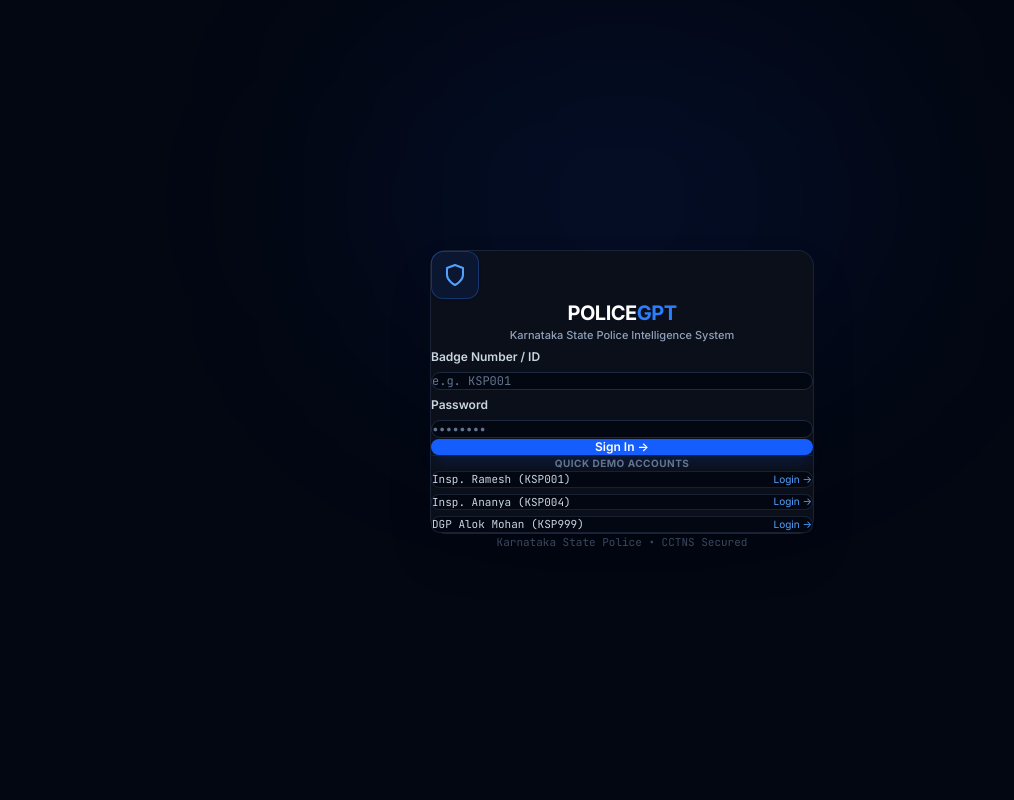
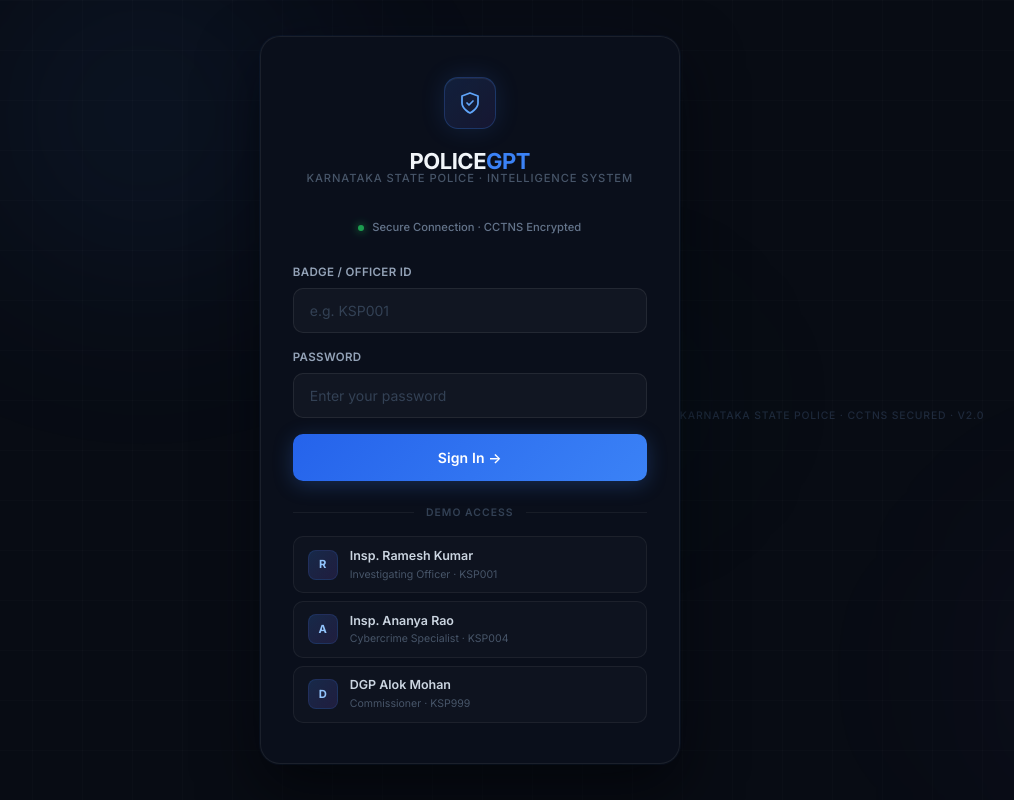
Before and after one commit to CapedCrusader77/Datathon, a Next.js app in the folder frontend/: page / in a window 1280 px wide. Shown: the whole page, without its empty margins (18-1032 px from the left). Built offline with nearby package versions, Linux system fonts and the light colour scheme.

Commit message:
Redesign: premium dark login page with animations, demo accounts

```diff
--- a/frontend/src/app/page.tsx
+++ b/frontend/src/app/page.tsx
@@ -1,5 +1,5 @@
 "use client";
-import { useState } from "react";
+import { useState, useEffect } from "react";
 import { useRouter } from "next/navigation";
 
 export default function LoginPage() {
@@ -8,6 +8,11 @@ export default function LoginPage() {
   const [password, setPassword] = useState("");
   const [loading, setLoading] = useState(false);
   const [error, setError] = useState("");
+  const [mounted, setMounted] = useState(false);
+
+  useEffect(() => {
+    setMounted(true);
+  }, []);
 
   const handleLogin = async (e: React.FormEvent) => {
     e.preventDefault();
@@ -42,7 +47,6 @@ export default function LoginPage() {
       );
       router.push("/dashboard");
     } catch {
-      // Demo fallback for instant offline/hackathon testing
       if (badge && password) {
         localStorage.setItem("pgpt_token", "demo_jwt_token_ksp_2024");
         localStorage.setItem(
@@ -72,56 +76,394 @@ export default function LoginPage() {
   };
 
   const quickLogin = (badgeId: string, pass: string, name: string, role: string) => {
-    setBadge(badgeId);
-    setPassword(pass);
     setLoading(true);
     localStorage.setItem("pgpt_token", "demo_jwt_token_ksp_2024");
     localStorage.setItem(
       "pgpt_officer",
       JSON.stringify({ name, role, badge: badgeId })
     );
-    setTimeout(() => {
-      router.push("/dashboard");
-    }, 300);
+    setTimeout(() => router.push("/dashboard"), 400);
   };
 
+  const demoAccounts = [
+    { id: "KSP001", pass: "police123", name: "Insp. Ramesh Kumar", role: "Investigating Officer", initial: "R" },
+    { id: "KSP004", pass: "police123", name: "Insp. Ananya Rao", role: "Cybercrime Specialist", initial: "A" },
+    { id: "KSP999", pass: "admin123", name: "DGP Alok Mohan", role: "Commissioner", initial: "D" },
+  ];
+
   return (
-    <div className="min-h-screen bg-[#030712] text-slate-100 flex flex-col items-center justify-center p-4 relative overflow-hidden font-sans selection:bg-blue-600 selection:text-white">
-      {/* Background Subtle Gradient Glow */}
-      <div className="absolute top-1/4 left-1/2 -translate-x-1/2 -translate-y-1/2 w-[500px] h-[300px] bg-blue-600/10 rounded-full blur-[120px] pointer-events-none" />
+    <>
+      <style>{`
+        @import url('https://fonts.googleapis.com/css2?family=Inter:wght@300;400;500;600;700&display=swap');
 
-      {/* Main Centered Login Card */}
-      <div className="w-full max-w-sm bg-[#0b0f19] border border-slate-800/80 rounded-2xl p-7 shadow-2xl relative z-10 space-y-6">
+        *, *::before, *::after { box-sizing: border-box; margin: 0; padding: 0; }
 
-        {/* Top Logo & Title */}
-        <div className="text-center space-y-2">
-          <div className="w-12 h-12 mx-auto rounded-xl bg-blue-600/10 border border-blue-500/30 flex items-center justify-center text-blue-400 shadow-sm">
-            <svg width="24" height="24" viewBox="0 0 24 24" fill="none" stroke="currentColor" strokeWidth="2" strokeLinecap="round" strokeLinejoin="round">
+        body { background: #080c14; }
+
+        .login-root {
+          min-height: 100vh;
+          background: #080c14;
+          display: flex;
+          align-items: center;
+          justify-content: center;
+          font-family: 'Inter', system-ui, -apple-system, sans-serif;
+          padding: 1.5rem;
+          position: relative;
+          overflow: hidden;
+        }
+
+        /* Animated background blobs */
+        .bg-blob {
+          position: absolute;
+          border-radius: 50%;
+          filter: blur(100px);
+          pointer-events: none;
+          opacity: 0;
+          transition: opacity 1.2s ease;
+        }
+        .bg-blob.visible { opacity: 1; }
+
+        .blob-1 {
+          width: 500px; height: 400px;
+          background: radial-gradient(circle, rgba(59,130,246,0.12) 0%, transparent 70%);
+          top: -100px; left: -100px;
+          animation: drift1 18s ease-in-out infinite alternate;
+        }
+        .blob-2 {
+          width: 400px; height: 400px;
+          background: radial-gradient(circle, rgba(139,92,246,0.08) 0%, transparent 70%);
+          bottom: -80px; right: -80px;
+          animation: drift2 22s ease-in-out infinite alternate;
+        }
+        .blob-3 {
+          width: 300px; height: 300px;
+          background: radial-gradient(circle, rgba(16,185,129,0.06) 0%, transparent 70%);
+          top: 50%; left: 50%; transform: translate(-50%, -50%);
+          animation: pulse-blob 8s ease-in-out infinite;
+        }
+
+        @keyframes drift1 {
+          0% { transform: translate(0, 0); }
+          100% { transform: translate(60px, 80px); }
+        }
+        @keyframes drift2 {
+          0% { transform: translate(0, 0); }
+          100% { transform: translate(-60px, -60px); }
+        }
+        @keyframes pulse-blob {
+          0%, 100% { transform: translate(-50%, -50%) scale(1); opacity: 0.6; }
+          50% { transform: translate(-50%, -50%) scale(1.3); opacity: 1; }
+        }
+
+        /* Grid lines subtle overlay */
+        .grid-overlay {
+          position: absolute;
+          inset: 0;
+          background-image:
+            linear-gradient(rgba(255,255,255,0.015) 1px, transparent 1px),
+            linear-gradient(90deg, rgba(255,255,255,0.015) 1px, transparent 1px);
+          background-size: 50px 50px;
+          pointer-events: none;
+        }
+
+        /* Main card */
+        .card {
+          position: relative;
+          z-index: 10;
+          width: 100%;
+          max-width: 420px;
+          background: rgba(11, 16, 28, 0.95);
+          border: 1px solid rgba(255,255,255,0.07);
+          border-radius: 20px;
+          padding: 2.5rem 2rem;
+          box-shadow:
+            0 0 0 1px rgba(59,130,246,0.05),
+            0 25px 60px rgba(0,0,0,0.6),
+            0 0 80px rgba(59,130,246,0.04);
+          opacity: 0;
+          transform: translateY(20px);
+          transition: opacity 0.6s ease, transform 0.6s ease;
+        }
+        .card.visible {
+          opacity: 1;
+          transform: translateY(0);
+        }
+
+        /* Logo area */
+        .logo-wrap {
+          display: flex;
+          flex-direction: column;
+          align-items: center;
+          gap: 1rem;
+          margin-bottom: 2rem;
+        }
+
+        .logo-icon {
+          width: 52px; height: 52px;
+          background: linear-gradient(135deg, rgba(59,130,246,0.15), rgba(139,92,246,0.1));
+          border: 1px solid rgba(59,130,246,0.25);
+          border-radius: 14px;
+          display: flex;
+          align-items: center;
+          justify-content: center;
+          color: #60a5fa;
+          box-shadow: 0 0 24px rgba(59,130,246,0.15), inset 0 1px 0 rgba(255,255,255,0.06);
+        }
+
+        .logo-title {
+          font-size: 1.375rem;
+          font-weight: 700;
+          color: #f1f5f9;
+          letter-spacing: -0.5px;
+        }
+        .logo-title span { color: #3b82f6; }
+
+        .logo-sub {
+          font-size: 0.7rem;
+          color: #475569;
+          letter-spacing: 0.08em;
+          font-weight: 500;
+          text-transform: uppercase;
+          margin-top: -0.5rem;
+        }
+
+        /* Status indicator */
+        .status-bar {
+          display: flex;
+          align-items: center;
+          justify-content: center;
+          gap: 0.5rem;
+          margin-bottom: 1.75rem;
+          font-size: 0.7rem;
+          color: #64748b;
+          font-weight: 500;
+        }
+        .status-dot {
+          width: 6px; height: 6px;
+          border-radius: 50%;
+          background: #22c55e;
+          box-shadow: 0 0 8px #22c55e;
+          animation: blink 2.5s ease-in-out infinite;
+        }
+        @keyframes blink {
+          0%, 100% { opacity: 1; }
+          50% { opacity: 0.3; }
+        }
+
+        /* Form fields */
+        .field { margin-bottom: 1rem; }
+
+        .field label {
+          display: block;
+          font-size: 0.72rem;
+          font-weight: 600;
+          color: #94a3b8;
+          margin-bottom: 0.4rem;
+          letter-spacing: 0.03em;
+          text-transform: uppercase;
+        }
+
+        .field input {
+          width: 100%;
+          background: rgba(255,255,255,0.03);
+          border: 1px solid rgba(255,255,255,0.08);
+          border-radius: 10px;
+          padding: 0.7rem 1rem;
+          font-size: 0.875rem;
+          color: #e2e8f0;
+          outline: none;
+          transition: border-color 0.2s, box-shadow 0.2s, background 0.2s;
+          font-family: inherit;
+        }
+        .field input::placeholder { color: #334155; }
+        .field input:focus {
+          border-color: rgba(59,130,246,0.4);
+          background: rgba(59,130,246,0.04);
+          box-shadow: 0 0 0 3px rgba(59,130,246,0.08);
+        }
+
+        /* Error */
+        .error-msg {
+          background: rgba(239,68,68,0.08);
+          border: 1px solid rgba(239,68,68,0.2);
+          border-radius: 8px;
+          padding: 0.6rem 0.875rem;
+          font-size: 0.75rem;
+          color: #f87171;
+          margin-bottom: 1rem;
+          text-align: center;
+        }
+
+        /* Submit button */
+        .btn-login {
+          width: 100%;
+          background: linear-gradient(135deg, #2563eb, #3b82f6);
+          border: none;
+          border-radius: 10px;
+          padding: 0.8rem;
+          font-size: 0.875rem;
+          font-weight: 600;
+          color: white;
+          cursor: pointer;
+          margin-top: 0.5rem;
+          transition: all 0.2s ease;
+          box-shadow: 0 4px 20px rgba(59,130,246,0.25);
+          display: flex;
+          align-items: center;
+          justify-content: center;
+          gap: 0.5rem;
+          font-family: inherit;
+          letter-spacing: 0.01em;
+        }
+        .btn-login:hover:not(:disabled) {
+          background: linear-gradient(135deg, #1d4ed8, #2563eb);
+          box-shadow: 0 6px 28px rgba(59,130,246,0.35);
+          transform: translateY(-1px);
+        }
+        .btn-login:active:not(:disabled) { transform: translateY(0); }
+        .btn-login:disabled { opacity: 0.55; cursor: not-allowed; }
+
+        .spinner {
+          width: 15px; height: 15px;
+          border: 2px solid rgba(255,255,255,0.3);
+          border-top-color: white;
+          border-radius: 50%;
+          animation: spin 0.7s linear infinite;
+        }
+        @keyframes spin { to { transform: rotate(360deg); } }
+
+        /* Divider */
+        .divider {
+          display: flex;
+          align-items: center;
+          gap: 0.75rem;
+          margin: 1.5rem 0 1rem;
+        }
+        .divider-line {
+          flex: 1;
+          height: 1px;
+          background: rgba(255,255,255,0.06);
+        }
+        .divider-text {
+          font-size: 0.65rem;
+          font-weight: 600;
+          color: #334155;
+          text-transform: uppercase;
+          letter-spacing: 0.1em;
+          white-space: nowrap;
+        }
+
+        /* Demo accounts */
+        .demo-accounts { display: flex; flex-direction: column; gap: 0.5rem; }
+
+        .demo-btn {
+          display: flex;
+          align-items: center;
+          gap: 0.75rem;
+          width: 100%;
+          background: rgba(255,255,255,0.02);
+          border: 1px solid rgba(255,255,255,0.06);
+          border-radius: 10px;
+          padding: 0.6rem 0.875rem;
+          cursor: pointer;
+          transition: all 0.2s ease;
+          text-align: left;
+          font-family: inherit;
+          color: inherit;
+        }
+        .demo-btn:hover {
+          background: rgba(59,130,246,0.06);
+          border-color: rgba(59,130,246,0.2);
+        }
+
+        .demo-avatar {
+          width: 30px; height: 30px;
+          border-radius: 8px;
+          background: linear-gradient(135deg, rgba(59,130,246,0.2), rgba(139,92,246,0.15));
+          border: 1px solid rgba(59,130,246,0.15);
+          display: flex;
+          align-items: center;
+          justify-content: center;
+          font-size: 0.7rem;
+          font-weight: 700;
+          color: #93c5fd;
+          flex-shrink: 0;
+        }
+
+        .demo-info { flex: 1; min-width: 0; }
+        .demo-name {
+          font-size: 0.78rem;
+          font-weight: 600;
+          color: #cbd5e1;
+          display: block;
+          white-space: nowrap;
+          overflow: hidden;
+          text-overflow: ellipsis;
+        }
+        .demo-role {
+          font-size: 0.66rem;
+          color: #475569;
+          display: block;
+          margin-top: 1px;
+        }
+
+        .demo-arrow {
+          color: #3b82f6;
+          font-size: 0.75rem;
+          opacity: 0;
+          transition: opacity 0.2s, transform 0.2s;
+        }
+        .demo-btn:hover .demo-arrow {
+          opacity: 1;
+          transform: translateX(2px);
+        }
+
+        /* Footer */
+        .footer {
+          margin-top: 2rem;
+          text-align: center;
+          font-size: 0.65rem;
+          color: #1e293b;
+          letter-spacing: 0.08em;
+          font-weight: 500;
+          text-transform: uppercase;
+        }
+      `}</style>
+
+      <div className="login-root">
+        <div className={`bg-blob blob-1 ${mounted ? "visible" : ""}`} />
+        <div className={`bg-blob blob-2 ${mounted ? "visible" : ""}`} />
+        <div className={`bg-blob blob-3 ${mounted ? "visible" : ""}`} />
+        <div className="grid-overlay" />
+
+        <div className={`card ${mounted ? "visible" : ""}`}>
+          {/* Logo */}
+          <div className="logo-wrap">
+            <div className="logo-icon">
+              <svg width="24" height="24" viewBox="0 0 24 24" fill="none" stroke="currentColor" strokeWidth="1.75" strokeLinecap="round" strokeLinejoin="round">
                 <path d="M12 22s8-4 8-10V5l-8-3-8 3v7c0 6 8 10 8 10z"/>
+                <path d="M9 12l2 2 4-4"/>
               </svg>
             </div>
-          <div>
-            <h1 className="text-xl font-bold text-white tracking-tight">
-              POLICE<span className="text-blue-500">GPT</span>
-            </h1>
-            <p className="text-[11px] text-slate-400 font-medium">
-              Karnataka State Police Intelligence System
-            </p>
+            <div style={{ textAlign: "center" }}>
+              <div className="logo-title">POLICE<span>GPT</span></div>
+              <div className="logo-sub">Karnataka State Police · Intelligence System</div>
             </div>
           </div>
 
-        {error && (
-          <div className="p-3 rounded-lg bg-red-500/10 border border-red-500/20 text-xs text-red-400 text-center font-medium">
-            {error}
+          {/* Status */}
+          <div className="status-bar">
+            <div className="status-dot" />
+            <span>Secure Connection · CCTNS Encrypted</span>
           </div>
-        )}
 
-        {/* Login Form */}
-        <form onSubmit={handleLogin} className="space-y-4">
-          <div className="space-y-1.5">
-            <label className="text-xs font-semibold text-slate-300">
-              Badge Number / ID
-            </label>
+          {/* Error */}
+          {error && <div className="error-msg">{error}</div>}
+
+          {/* Form */}
+          <form onSubmit={handleLogin}>
+            <div className="field">
+              <label htmlFor="badge-input">Badge / Officer ID</label>
               <input
                 id="badge-input"
                 type="text"
@@ -129,73 +471,58 @@ export default function LoginPage() {
                 onChange={(e) => setBadge(e.target.value)}
                 placeholder="e.g. KSP001"
                 required
-              className="w-full bg-[#030712] border border-slate-800 rounded-xl px-3.5 py-2.5 text-xs text-white placeholder-slate-500 focus:outline-none focus:border-blue-500 transition-all font-mono"
+                autoComplete="username"
               />
             </div>
-
-          <div className="space-y-1.5">
-            <label className="text-xs font-semibold text-slate-300">
-              Password
-            </label>
+            <div className="field">
+              <label htmlFor="password-input">Password</label>
               <input
                 id="password-input"
                 type="password"
                 value={password}
                 onChange={(e) => setPassword(e.target.value)}
-              placeholder="••••••••"
+                placeholder="Enter your password"
                 required
-              className="w-full bg-[#030712] border border-slate-800 rounded-xl px-3.5 py-2.5 text-xs text-white placeholder-slate-500 focus:outline-none focus:border-blue-500 transition-all"
+                autoComplete="current-password"
               />
             </div>
-
-          <button
-            id="login-btn"
-            type="submit"
-            disabled={loading}
-            className="w-full bg-blue-600 hover:bg-blue-500 text-white font-semibold text-xs py-3 rounded-xl transition-all shadow-lg shadow-blue-600/20 flex items-center justify-center gap-2 disabled:opacity-50"
-          >
+            <button id="login-btn" type="submit" className="btn-login" disabled={loading}>
               {loading ? (
-              <>
-                <div className="w-3.5 h-3.5 border-2 border-white border-t-transparent rounded-full animate-spin" />
-                Signing In...
-              </>
+                <><div className="spinner" /> Signing In...</>
               ) : (
-              "Sign In →"
+                <>Sign In &rarr;</>
               )}
             </button>
           </form>
 
-        {/* Quick Demo Access Pills */}
-        <div className="pt-4 border-t border-slate-800/60 space-y-2">
-          <p className="text-[10px] font-bold text-slate-500 uppercase tracking-wider text-center">
-            Quick Demo Accounts
-          </p>
-          <div className="flex flex-col gap-1.5">
-            {[
-              { id: "KSP001", pass: "police123", label: "Insp. Ramesh (KSP001)", role: "Investigating Officer" },
-              { id: "KSP004", pass: "police123", label: "Insp. Ananya (KSP004)", role: "Cybercrime Specialist" },
-              { id: "KSP999", pass: "admin123", label: "DGP Alok Mohan (KSP999)", role: "Commissioner" },
-            ].map((acc) => (
+          {/* Demo accounts */}
+          <div className="divider">
+            <div className="divider-line" />
+            <span className="divider-text">Demo Access</span>
+            <div className="divider-line" />
+          </div>
+
+          <div className="demo-accounts">
+            {demoAccounts.map((acc) => (
               <button
                 key={acc.id}
-                onClick={() => quickLogin(acc.id, acc.pass, acc.label, acc.role)}
-                className="w-full text-left py-2 px-3 rounded-xl bg-[#030712] border border-slate-800/80 hover:border-blue-500/50 hover:bg-blue-950/20 text-xs text-slate-300 hover:text-white transition-all flex items-center justify-between group"
+                className="demo-btn"
+                onClick={() => quickLogin(acc.id, acc.pass, acc.name, acc.role)}
+                disabled={loading}
               >
-                <span className="font-mono text-[11px]">{acc.label}</span>
-                <span className="text-[10px] text-blue-400 group-hover:translate-x-0.5 transition-transform">
-                  Login →
-                </span>
+                <div className="demo-avatar">{acc.initial}</div>
+                <div className="demo-info">
+                  <span className="demo-name">{acc.name}</span>
+                  <span className="demo-role">{acc.role} · {acc.id}</span>
+                </div>
+                <span className="demo-arrow">›</span>
               </button>
             ))}
           </div>
         </div>
 
+        <div className="footer">Karnataka State Police · CCTNS Secured · v2.0</div>
       </div>
-
-      {/* Subtle Footer */}
-      <footer className="mt-8 text-center text-[11px] text-slate-600 font-mono">
-        Karnataka State Police • CCTNS Secured
-      </footer>
-    </div>
+    </>
   );
 }
```
Lines whose indentation alone changed are shown as unchanged.
